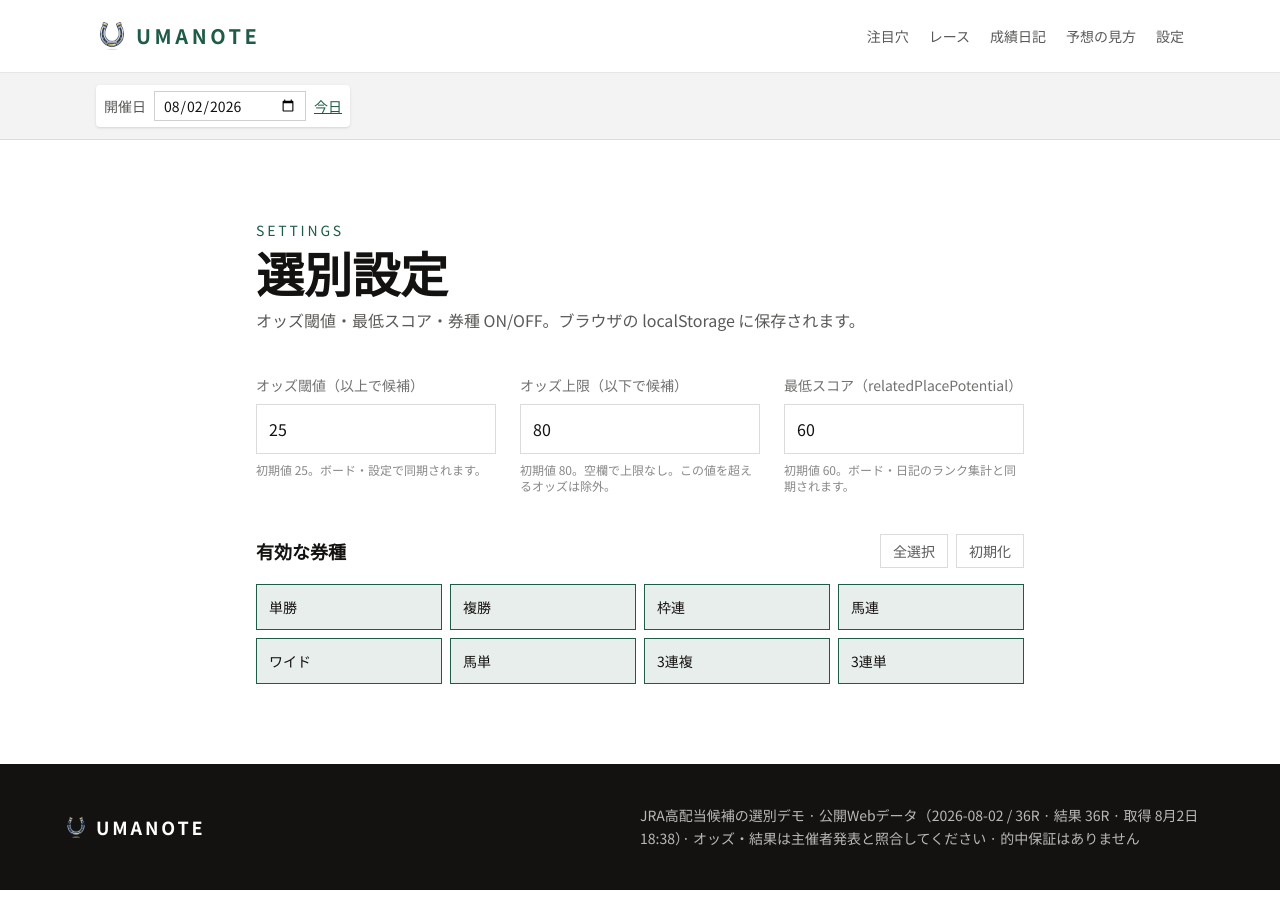
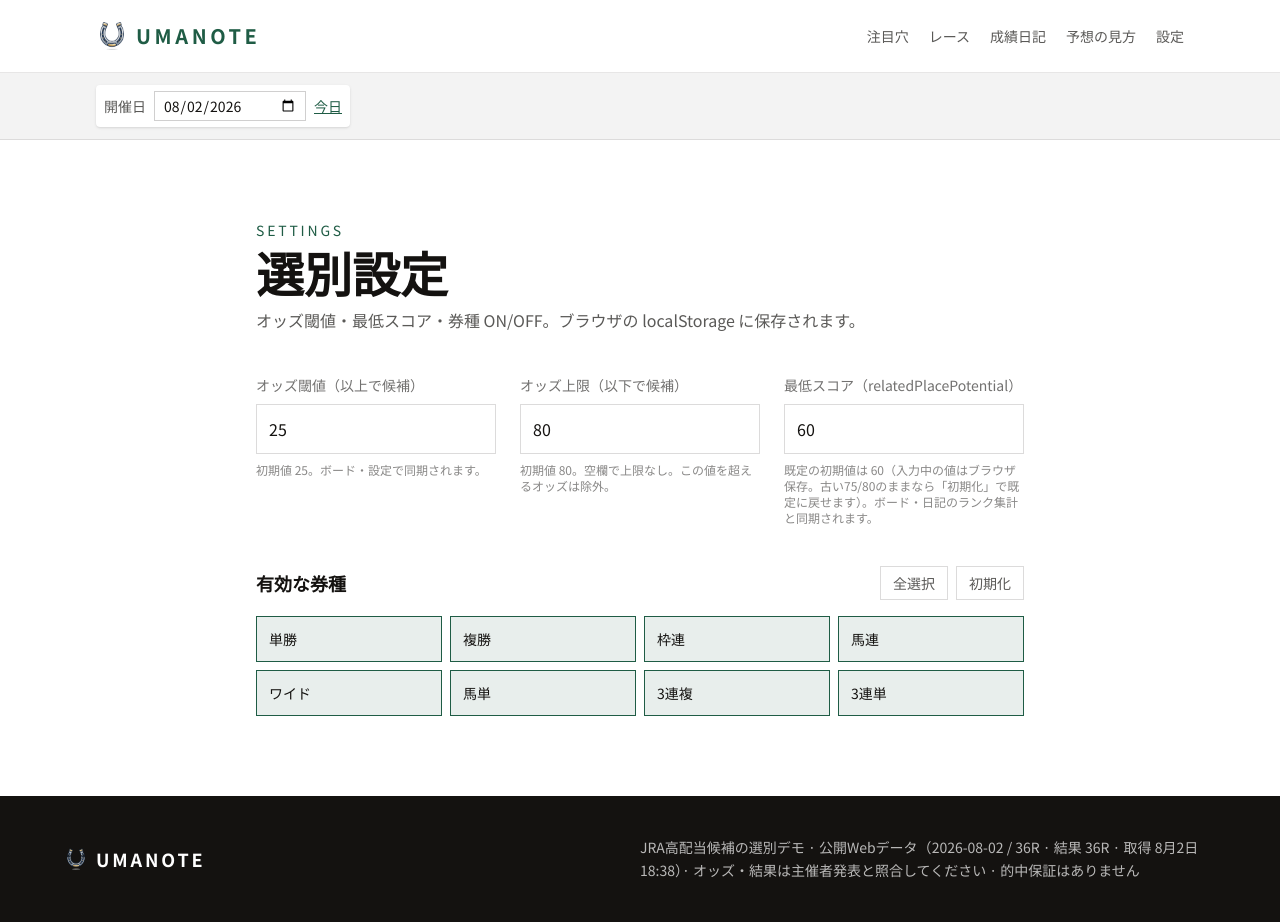
Before and after one commit to nyansuka/test0725, a Next.js app: page /settings in a window 1280 px wide. Before the commit the page ends 890 px from the top, so only its background shows below. Built offline with nearby package versions, Linux system fonts and the light colour scheme; no server answers; the database is empty.

Commit message:
Clarify scoreMin default vs saved settings on the settings form.
Document that 60 is the current default and migrate leftover scoreMin 75 to 60.

```diff
--- a/src/components/SettingsForm.tsx
+++ b/src/components/SettingsForm.tsx
@@ -67,7 +67,8 @@ export function SettingsForm() {
             className="mt-2 w-full border border-ink/15 bg-sand px-3 py-3"
           />
           <p className="mt-2 text-xs text-ink/50">
-            初期値 {DEFAULT_SETTINGS.scoreMin}。ボード・日記のランク集計と同期されます。
+            既定の初期値は {DEFAULT_SETTINGS.scoreMin}
+            （入力中の値はブラウザ保存。古い75/80のままなら「初期化」で既定に戻せます）。ボード・日記のランク集計と同期されます。
           </p>
         </label>
       </div>
--- a/src/components/SettingsProvider.tsx
+++ b/src/components/SettingsProvider.tsx
@@ -66,8 +66,8 @@ function loadSettings(): UserSelectionSettings {
     if (parsed.oddsMax === undefined) {
       parsed.oddsMax = DEFAULT_SETTINGS.oddsMax;
     }
-    // v4 既定 scoreMin=75 は C1/C2 後に候補が消える → 60 へ移行
-    if (fromLegacyV4 && parsed.scoreMin === 75) {
+    // 旧既定 75 が v5 に残っていても C1/C2 後の既定 60 へ寄せる（80 など明示変更は維持）
+    if (parsed.scoreMin === 75) {
       parsed.scoreMin = DEFAULT_SETTINGS.scoreMin;
     }
     return normalizeSettings(parsed);
```
